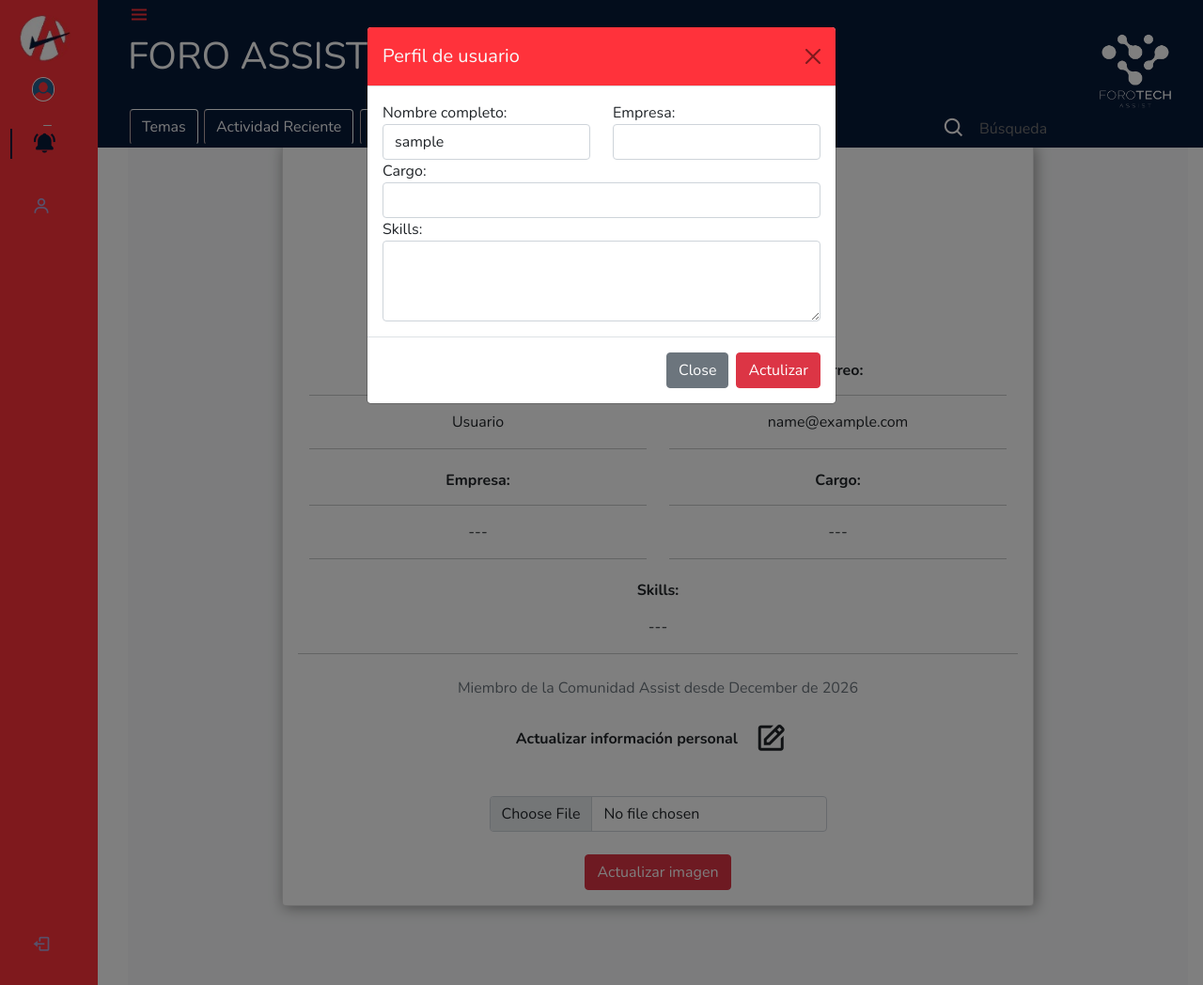
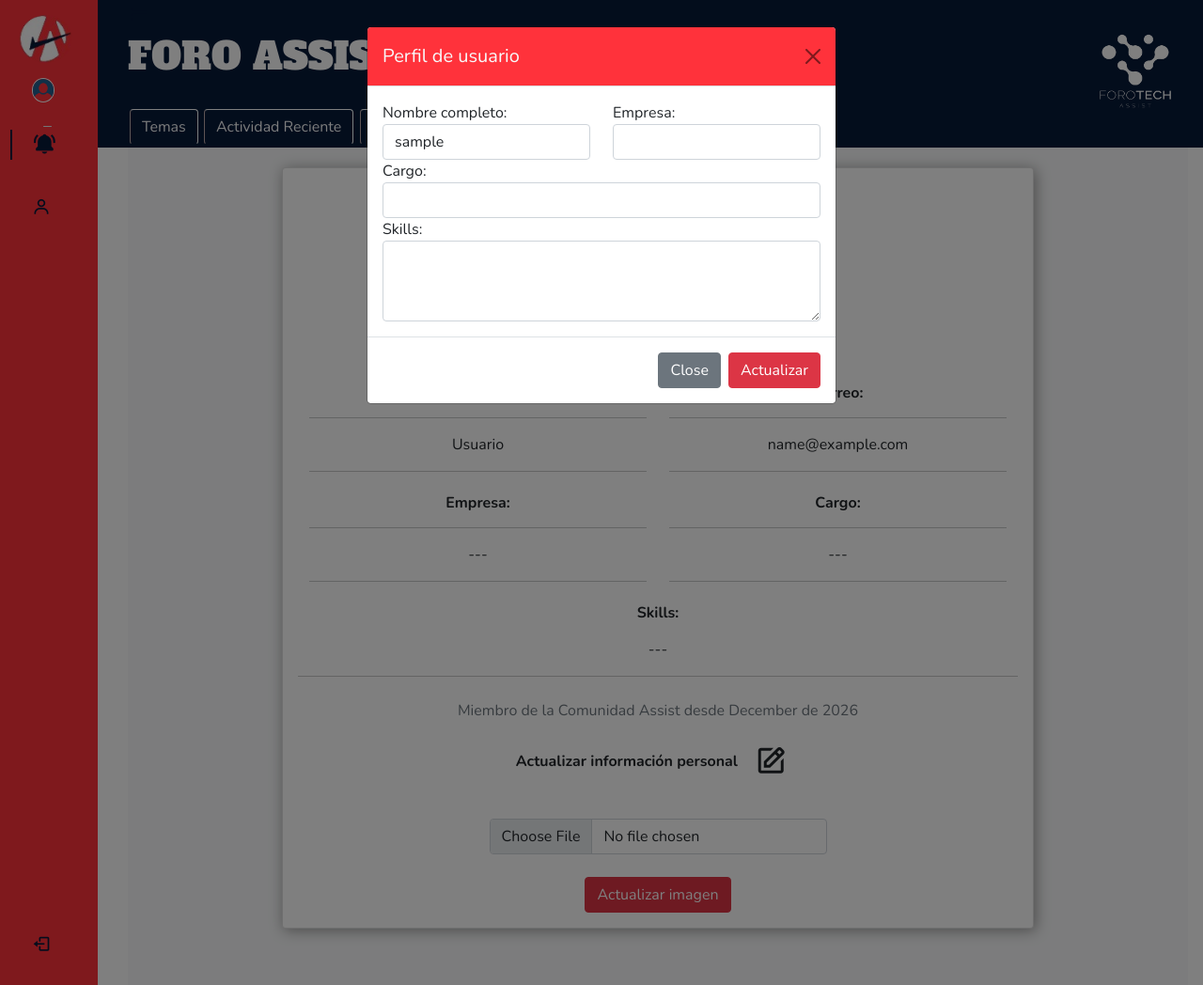
Before and after one commit to erickdara/foro, a PHP site: page /Foro/perfil.php in a window 1280 px wide, after a click that opens the changed part. Shown: the whole page at 94% size. Run offline with PHP 8.4, Linux system fonts and the light colour scheme; the visitor is signed in with stand-in values (Sample User, id 1); data comes from the database, SQL or seed files in the repository; data that the repository does not hold is empty; some libraries are stand-ins or nearby versions.

Commit message:
Cambios generales en las pantallas

```diff
--- a/User/index.php
+++ b/User/index.php
@@ -30,7 +30,7 @@ require_once "../config.php";
 <header class="header" id="header">
     <div class="row">
         <div class="col-md-12">
-                <div class="header_toggle"> <i class='bx bx-menu' id="header-toggle"></i> </div>
+                <div class="header_toggle"> <i class='bx bx-menu' style="color: #071a39;" id="header-toggle"></i> </div>
             </div>
             <div class="col-md-6 d-flex justify-content-start">
                 <h1 id="title"><span style="color: white; font-family: 'Alfa Slab One', cursive;">FORO ASSIST</span></h1>
@@ -135,7 +135,8 @@ $rowTotalR = mysqli_fetch_array($resultTotalR);
 ?>
 <div class="height-100 bg-light">
     <div class="container">
-            <div id="datos_buscador" class="row mt-2">
+        <div class="row"></div>
+            <div id="datos_buscador" class="row mt-4">
 
             </div>
         <div class="row d-flex justify-content-end mt-4">
--- a/buscador.php
+++ b/buscador.php
@@ -56,7 +56,7 @@ while($result = mysqli_fetch_assoc($buscador)){?>
                             ?>
 
                                 <div class="col-md-5 d-flex d-wrap"  style="font-size: 12px;">
-                                <input type="hidden" name="idTemaLike" value="<?php echo $result['idTema'];?>">
+                                <input type="hidden" name="idTemaLike" value="<?php echo $result['idTopic'];?>">
                                 <div class="d-flex justify-content-between">
                                     <div class="d-flex align-items-end">
                                         <b>
--- a/css/styles.css
+++ b/css/styles.css
@@ -102,20 +102,29 @@ a {
     color: var(--background-header-color);
 }
 
+.nav_logo:hover{
+    color: var(--first-color-light);
+}
+
 .nav_logo-name {
     color: var(--background-header-color);
     font-weight: 700;
 }
 
+.nav_logo-name:hover{
+    color: var(--first-color-light);
+}
+
 .nav_link {
     position: relative;
-    color: var(--first-color-light);
+    color: rgb(7, 26, 57);
     margin-bottom: 1.5rem;
     transition: 0.3s;
+    font-weight: 700;
 }
 
 .nav_link:hover {
-    color: var(--background-header-color);
+    color: var(--first-color-light);
 }
 
 .nav_icon {
--- a/perfil.php
+++ b/perfil.php
@@ -101,10 +101,10 @@ if ($_SESSION["id"] == null) {
 <header class="header" id="header">
     <div class="row">
     <div class="col-md-12">
-            <div class="header_toggle"> <i class='bx bx-menu' id="header-toggle"></i> </div>
+            <div class="header_toggle"> <i class='bx bx-menu' style="color: #071a39;" id="header-toggle"></i> </div>
         </div>
         <div class="col-md-6 d-flex justify-content-start">
-            <h1 id="title"><span style="color: white;">FORO ASSIST</span></h1>
+            <h1 id="title"><span style="color: white; font-family: 'Alfa Slab One', cursive;">FORO ASSIST</span></h1>
         </div>
         <div class="col-md-6 d-flex align-items-start justify-content-end">
             <div style="width: 5rem; height: 5rem;">
@@ -116,11 +116,6 @@ if ($_SESSION["id"] == null) {
                 <a href="./User/index.php" type="button" class="btn text-light btn-nav">Temas</a>
                 <a href="actividad.php" type="button" class="btn text-light btn-nav">Actividad Reciente</a>
                 <a href="comentario.php" type="button" class="btn text-light btn-nav">Comentarios</a>
-            </div>
-
-            <div class="col-md-6 col-sm- 4 d-flex align-items-center justify-content-end">
-                <i class='bx bx-search bx-sm' style='color:#fffbfb'></i>&nbsp;&nbsp;&nbsp;
-                <input type="text" style="background-color: rgb(7, 26, 57); border: 0;" class="input-busqueda text-light" placeholder="Búsqueda">
             </div>
         </div>
     </div>
@@ -188,7 +183,8 @@ if ($rowUser['userImage'] != null) {
 </div>
 <div class="height-100 bg-light">
     <div class="container">
-        <div class="row">
+        <div class="row"></div>
+        <div class="row mt-4">
         </div>
         <div class="row d-flex justify-content-center">
         <div class="card perfil-info mt-4 mb-4" style="width: 50rem;">
@@ -296,7 +292,7 @@ if ($rowUser['userImage'] != null) {
                                     </div>
                                     <div class="modal-footer">
                                         <button type="button" class="btn btn-secondary" data-bs-dismiss="modal">Close</button>
-                                        <input type="submit"  class="btn btn-danger" value="Actulizar">
+                                        <input type="submit"  class="btn btn-danger" value="Actualizar">
                                     </div>
                                     </form>
                                     </div>
```
Also changed, not shown: actividad.php (+6 -5 lines), comentario.php (+5 -4 lines), comunidadAssist.php (+4 -3 lines), index.php (+7 -8 lines).
